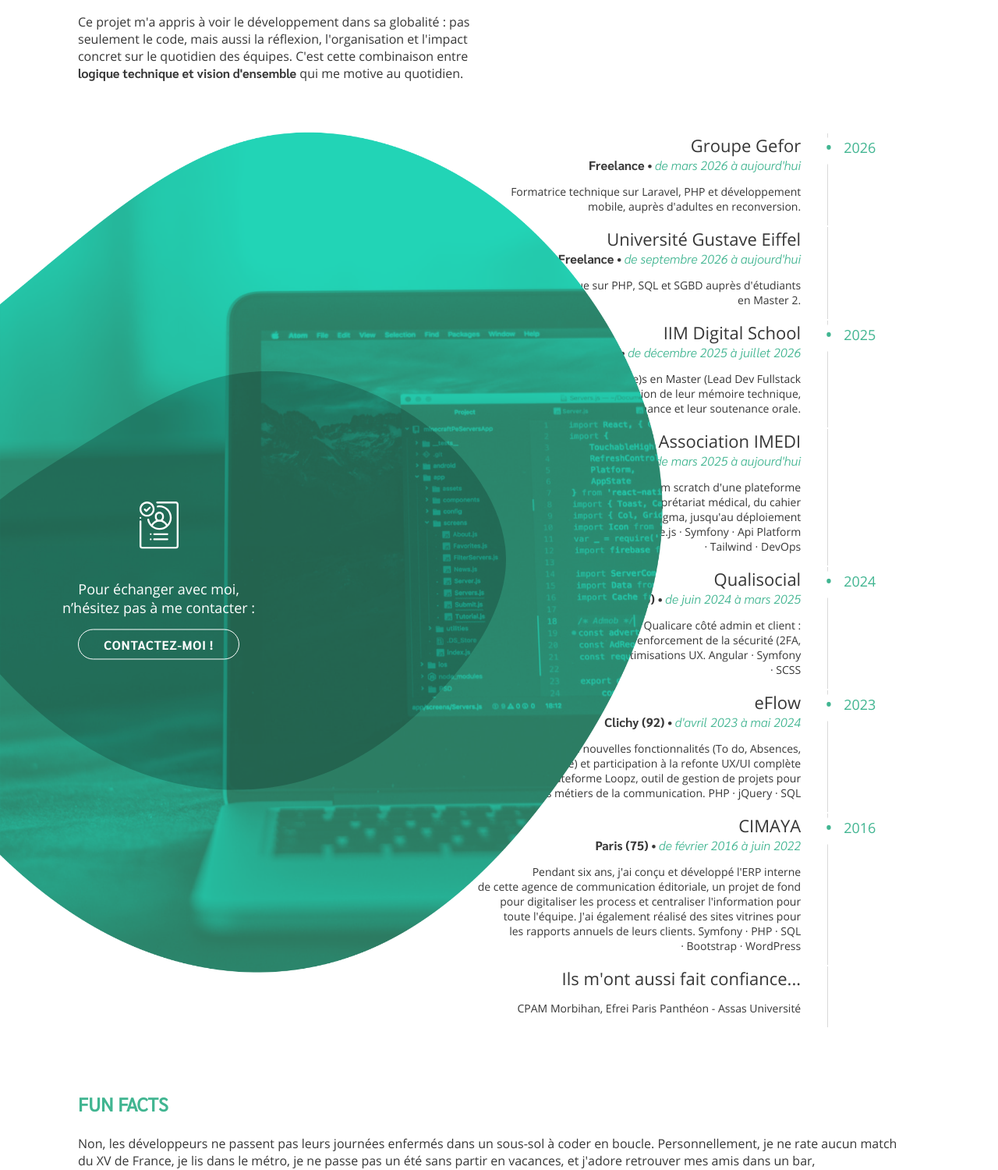
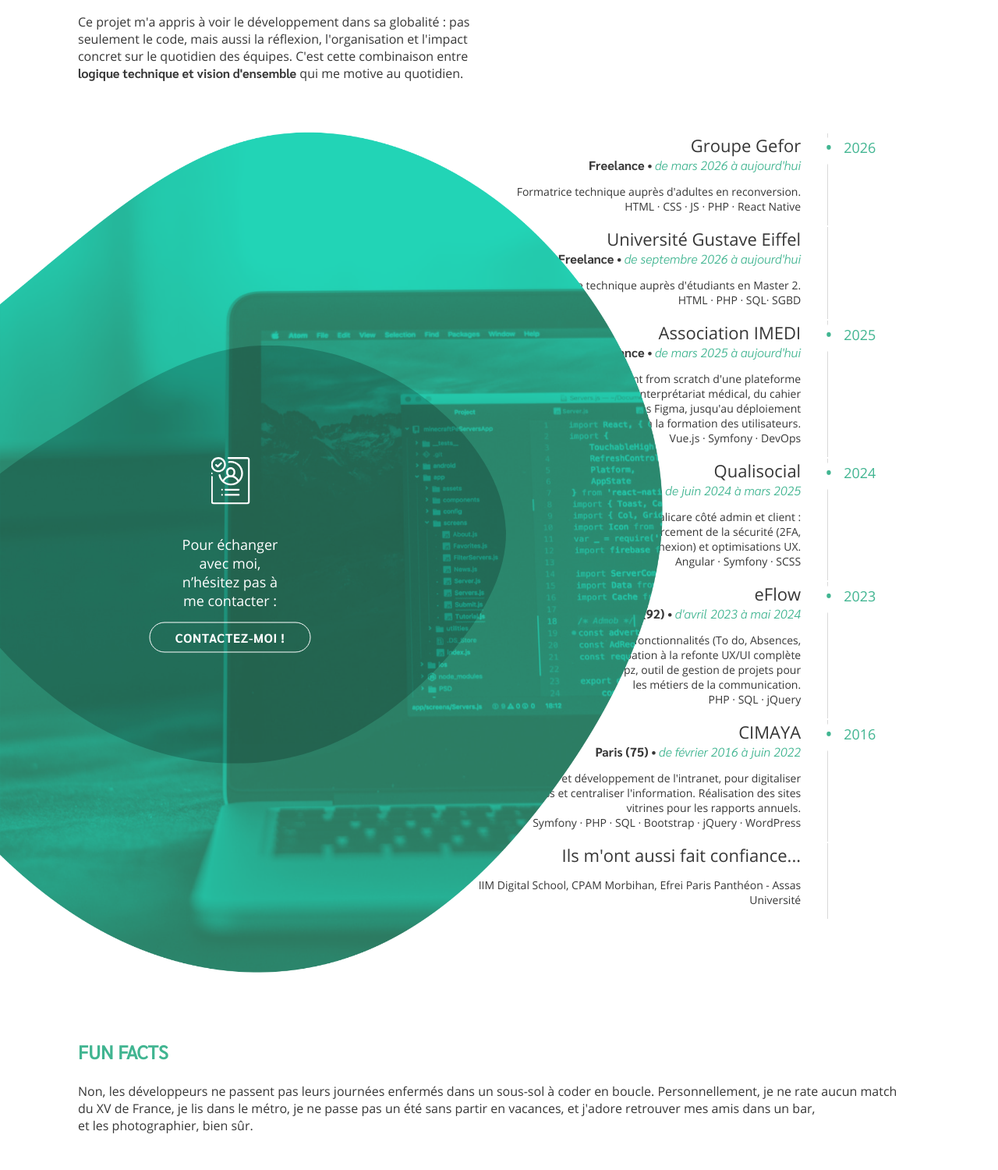
Before and after one commit to marinesl/mon-site, a Symfony app: template templates/dev/resume.html.twig in a window 1280 px wide. Shown: the part 3873-5373 px from the top of the page at 78% size. Run offline with Twig, Linux system fonts and the light colour scheme; the template is opened without the code that fills it, so the values that code supplies are empty; form fields are guessed from the names that the template uses; some libraries are stand-ins or nearby versions.

Commit message:
ml-4: texts updated

```diff
--- a/public/css/resume.css
+++ b/public/css/resume.css
@@ -668,7 +668,8 @@
 #professionnel-2 .left .forme > div {
     position: absolute;
     top: 50%;
-    transform: translateY(-50%);
+    left: 50%;
+    transform: translate(-50%,-50%);
     text-align: center;
 }
 
@@ -806,7 +807,7 @@
     }
     #professionnel-2 .left img.forme,
     #professionnel-2 .left .forme {
-        width: 110%;
+        width: 100%;
     }
     #professionnel-2 .left img.forme-2 {
         width: auto;
--- a/templates/dev/resume_page/pro.html.twig
+++ b/templates/dev/resume_page/pro.html.twig
@@ -5,22 +5,26 @@
     <p>Ce projet m'a appris à&nbsp;voir le&nbsp;développement dans sa&nbsp;globalité&nbsp;: pas seulement le&nbsp;code, mais aussi la&nbsp;réflexion, l'organisation et&nbsp;l'impact concret sur le&nbsp;quotidien des&nbsp;équipes. C'est cette&nbsp;combinaison entre <span class="bold">logique technique et&nbsp;vision d'ensemble</span> qui me&nbsp;motive au&nbsp;quotidien.</p>
 {% endblock %}
 
-{% block iim %}
-    J'accompagne sept étudiant(e)s en&nbsp;Master (Lead Dev Fullstack &&nbsp;Ingénierie Web) dans la&nbsp;rédaction de&nbsp;leur&nbsp;mémoire technique, le&nbsp;suivi de&nbsp;leur&nbsp;alternance et&nbsp;leur&nbsp;soutenance orale.
+{% block gefor %}
+    Formatrice technique auprès d'adultes en&nbsp;reconversion.<br>HTML ·&nbsp;CSS ·&nbsp;JS ·&nbsp;PHP ·&nbsp;React Native
+{% endblock %}
+
+{% block gustave_eiffel %}
+    Formatrice technique auprès d'étudiants en&nbsp;Master&nbsp;2.<br>HTML ·&nbsp;PHP ·&nbsp;SQL·&nbsp;SGBD
 {% endblock %}
 
 {% block imedi %}
-    Conception et&nbsp;développement from scratch d'une&nbsp;plateforme de&nbsp;prise de&nbsp;rendez-vous en&nbsp;interprétariat médical, du&nbsp;cahier des&nbsp;charges aux&nbsp;maquettes Figma, jusqu'au déploiement et&nbsp;à&nbsp;la&nbsp;formation des&nbsp;utilisateurs. Vue.js ·&nbsp;Symfony ·&nbsp;Api&nbsp;Platform ·&nbsp;Tailwind ·&nbsp;DevOps
+    Conception et&nbsp;développement from scratch d'une&nbsp;plateforme de&nbsp;prise de&nbsp;rendez-vous en&nbsp;interprétariat médical, du&nbsp;cahier des&nbsp;charges aux&nbsp;maquettes Figma, jusqu'au déploiement et&nbsp;à&nbsp;la&nbsp;formation des&nbsp;utilisateurs.<br>Vue.js ·&nbsp;Symfony ·&nbsp;DevOps
 {% endblock %}
 
 {% block qualisocial %}
-    Amélioration de&nbsp;la&nbsp;plateforme Qualicare côté admin et&nbsp;client&nbsp;: nouvelles fonctionnalités, renforcement de&nbsp;la&nbsp;sécurité (2FA, règles de&nbsp;connexion) et&nbsp;optimisations UX. Angular ·&nbsp;Symfony ·&nbsp;SCSS
+    Amélioration de&nbsp;la&nbsp;plateforme Qualicare côté admin et&nbsp;client&nbsp;: nouvelles fonctionnalités, renforcement de&nbsp;la&nbsp;sécurité (2FA, règles de&nbsp;connexion) et&nbsp;optimisations UX.<br>Angular ·&nbsp;Symfony ·&nbsp;SCSS
 {% endblock %}
 
 {% block eflow %}
-    Développement de&nbsp;nouvelles fonctionnalités (To&nbsp;do, Absences, Médiathèque) et&nbsp;participation à&nbsp;la&nbsp;refonte UX/UI complète de&nbsp;la&nbsp;plateforme Loopz, outil de&nbsp;gestion de&nbsp;projets pour les&nbsp;métiers de&nbsp;la&nbsp;communication. PHP ·&nbsp;jQuery ·&nbsp;SQL
+    Développement de&nbsp;nouvelles fonctionnalités (To&nbsp;do, Absences, Médiathèque) et&nbsp;participation à&nbsp;la&nbsp;refonte UX/UI complète de&nbsp;la&nbsp;plateforme Loopz, outil de&nbsp;gestion de&nbsp;projets pour les&nbsp;métiers de&nbsp;la&nbsp;communication.<br>PHP ·&nbsp;SQL ·&nbsp;jQuery
 {% endblock %}
 
 {% block cimaya %}
-    Pendant six ans, j'ai conçu et&nbsp;développé l'ERP interne de&nbsp;cette&nbsp;agence de&nbsp;communication éditoriale, un&nbsp;projet de&nbsp;fond pour digitaliser les&nbsp;process et&nbsp;centraliser l'information pour toute l'équipe. J'ai également réalisé des&nbsp;sites vitrines pour les&nbsp;rapports annuels de&nbsp;leurs&nbsp;clients. Symfony ·&nbsp;PHP ·&nbsp;SQL ·&nbsp;Bootstrap ·&nbsp;WordPress
+    Conception et&nbsp;développement de&nbsp;l'intranet, pour digitaliser les&nbsp;process et&nbsp;centraliser l'information. Réalisation des&nbsp;sites vitrines pour les&nbsp;rapports annuels.<br>Symfony ·&nbsp;PHP ·&nbsp;SQL ·&nbsp;Bootstrap ·&nbsp;jQuery ·&nbsp;WordPress
 {% endblock %}
--- a/templates/layouts/resume_page/pro.html.twig
+++ b/templates/layouts/resume_page/pro.html.twig
@@ -28,7 +28,7 @@
                 <td>
                     <p>Groupe Gefor</p>
                     <p>Freelance &#149; <span class="{{ isOrange }}">de&nbsp;mars&nbsp;2026 à&nbsp;aujourd'hui</span></p>
-                    <p>Formatrice technique sur Laravel, PHP et&nbsp;développement mobile, auprès d'adultes en&nbsp;reconversion{% block gefor %}{% endblock %}.</p>
+                    <p>{% block gefor %}{% endblock %}</p>
                 </td>
                 <td class="bullet {{ isOrange }}">2026</td>
             </tr>
@@ -36,17 +36,9 @@
                 <td>
                     <p>Université Gustave Eiffel</p>
                     <p>Freelance &#149; <span class="{{ isOrange }}">de&nbsp;septembre&nbsp;2026 à&nbsp;aujourd'hui</span></p>
-                    <p>Formatrice technique sur PHP, SQL et&nbsp;SGBD auprès d'étudiants en&nbsp;Master&nbsp;2{% block gustave_eiffel %}{% endblock %}.</p>
+                    <p>{% block gustave_eiffel %}{% endblock %}</p>
                 </td>
                 <td></td>
-            </tr>
-            <tr>
-                <td>
-                    <p>IIM Digital School</p>
-                    <p>Freelance &#149; <span class="{{ isOrange }}">de&nbsp;décembre&nbsp;2025 à&nbsp;juillet 2026</span></p>
-                    <p>{% block iim %}{% endblock %}</p>
-                </td>
-                <td class="bullet {{ isOrange }}">2025</td>
             </tr>
             <tr>
                 <td>
@@ -54,8 +46,18 @@
                     <p>Freelance &#149; <span class="{{ isOrange }}">de&nbsp;mars&nbsp;2025 à&nbsp;aujourd'hui</span></p>
                     <p>{% block imedi %}{% endblock %}</p>
                 </td>
-                <td></td>
+                <td class="bullet {{ isOrange }}">2025</td>
             </tr>
+            {% if baseRoute === 'readproof' %}
+                <tr>
+                    <td>
+                        <p>IIM Digital School</p>
+                        <p>Freelance &#149; <span class="{{ isOrange }}">de&nbsp;décembre&nbsp;2025 à&nbsp;juillet 2026</span></p>
+                        <p>{% block iim %}{% endblock %}</p>
+                    </td>
+                    <td></td>
+                </tr>
+            {% endif %}
             <tr>
                 <td>
                     <p>Qualisocial</p>
@@ -84,7 +86,7 @@
                 <td>
                     <p>Ils m'ont aussi fait confiance...</p>
                     <p></p>
-                    <p>CPAM Morbihan, Efrei Paris Panthéon - Assas Université</p>
+                    <p>IIM Digital School, CPAM Morbihan, Efrei Paris Panthéon - Assas Université</p>
                 </td>
                 <td></td>
             </tr>
--- a/templates/readproof/resume_page/pro.html.twig
+++ b/templates/readproof/resume_page/pro.html.twig
@@ -7,11 +7,11 @@
 {% endblock %}
 
 {% block gefor %}
-    , avec une&nbsp;attention particulière à&nbsp;la&nbsp;clarté des&nbsp;contenus pédagogiques transmis
+    Formatrice technique sur Laravel, PHP et&nbsp;développement mobile, auprès d'adultes en&nbsp;reconversion, avec une&nbsp;attention particulière à&nbsp;la&nbsp;clarté des&nbsp;contenus pédagogiques transmis.
 {% endblock %}
 
 {% block gustave_eiffel %}
-    , avec une&nbsp;attention particulière à&nbsp;la&nbsp;clarté des&nbsp;contenus pédagogiques transmis
+    Formatrice technique sur PHP, SQL et&nbsp;SGBD auprès d'étudiants en&nbsp;Master&nbsp;2, avec une&nbsp;attention particulière à&nbsp;la&nbsp;clarté des&nbsp;contenus pédagogiques transmis.
 {% endblock %}
 
 {% block iim %}
```
